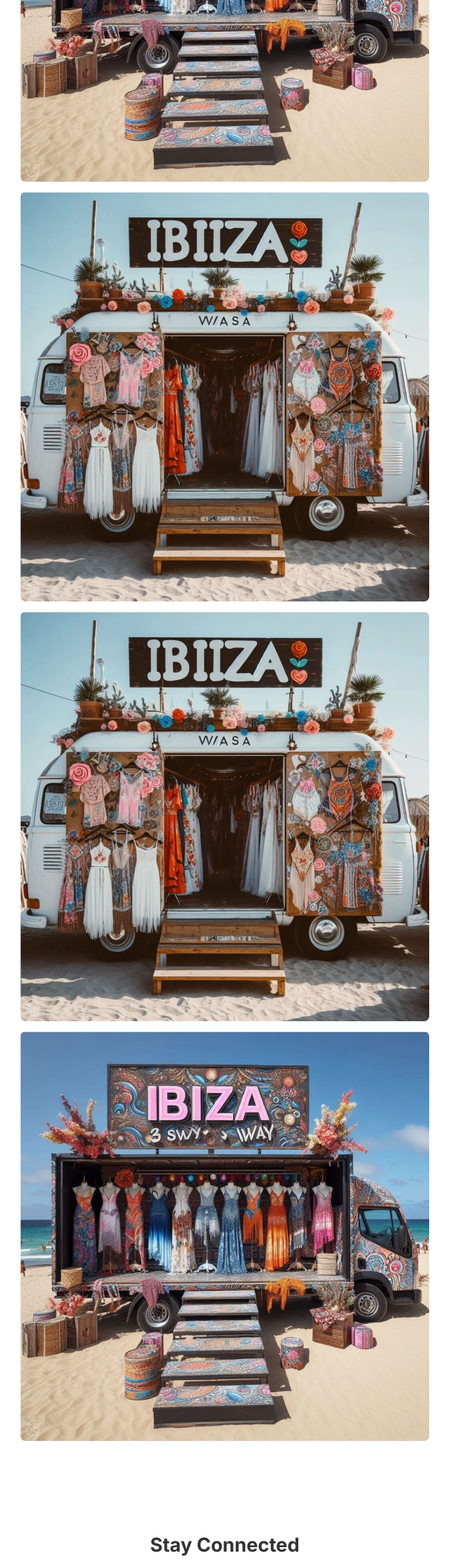
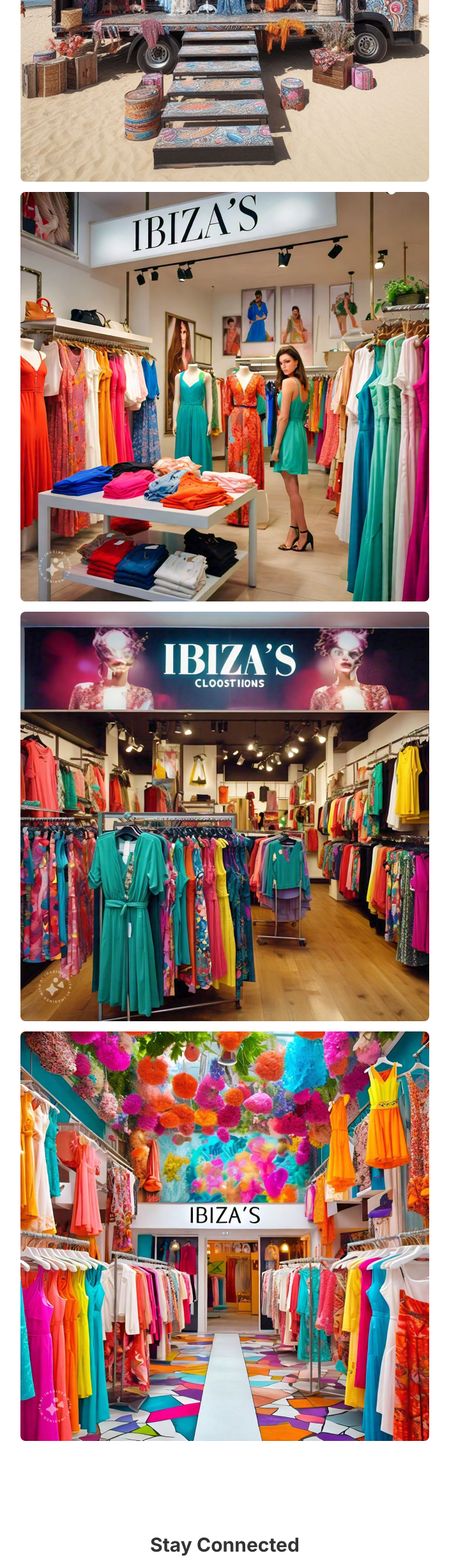
Before and after one commit to junaid786-prog/ibiza, a Next.js app: page /about in a window 1280 px wide. Shown: the part 3909-6358 px from the top of the page at 64% size, without its empty margins (288-991 px from the left). Built offline with nearby package versions, Linux system fonts and the light colour scheme; a web font is replaced by a local one.

Commit message:
eslint added

```diff
--- a/app/category/[id]/page.tsx
+++ b/app/category/[id]/page.tsx
@@ -11,7 +11,7 @@
     const params = useParams();
     const router = useRouter();
 
-    let category = categories.find((category) => category.id ===
+    const category = categories.find((category) => category.id ===
         Number(params?.id)
     );
 
@@ -42,7 +42,7 @@
                         <CardFooter>
                             <Button
                                 className="w-full"
-                                onClick={() => router.push(`/product/${product.id}`)}
+                                onClick={() => router.push(`/products/${product.id}`)}
                             >
                                 View Details
                             </Button>
--- a/app/collections/[id]/page.tsx
+++ b/app/collections/[id]/page.tsx
@@ -33,7 +33,7 @@
                     <p className="text-lg font-semibold">${product.price.toFixed(2)}</p>
                 </div>
                 <CardFooter>
-                  <Link href={`/product/${product.id}`}>
+                  <Link href={`/products/${product.id}`}>
                     <Button className="w-full">View Details</Button>
                   </Link>
                 </CardFooter>
--- a/components/sections/about-us.tsx
+++ b/components/sections/about-us.tsx
@@ -6,8 +6,8 @@
   return (
     <section className="py-16 bg-white">
       <div className="container mx-auto px-4 sm:px-6 lg:px-8 grid grid-cols-2">
-          <AboutContent page={true}/>
-        <AboutGallery short={true}/>
+        <AboutContent page={true} />
+        <AboutGallery short={true} />
       </div>
     </section>
   )
--- a/components/sections/about/AboutGallery.jsx
+++ b/components/sections/about/AboutGallery.jsx
@@ -3,9 +3,9 @@
 
 const images = [
     { src: '/ibiza-enterance.jpeg', alt: 'Ibiza beach' },
-    { src: '/ibiza-1.jpeg', alt: 'Bohemian style clothing' },
-    { src: '/ibiza-2.jpeg', alt: 'Bohemian style clothing' },
-    { src: '/ibiza-shop.jpeg', alt: 'Artisan at work' },
+    { src: '/collections/coll-1.jpeg?height=300&width=300', alt: 'Bohemian style clothing' },
+    { src: '/collections/coll-2.jpeg?height=300&width=300', alt: 'Bohemian style clothing' },
+    { src: '/collections/coll-3.jpeg?height=300&width=300', alt: 'Artisan at work' },
 ]
 
 export default function AboutGallery({short}) {
@@ -14,9 +14,8 @@
             <Heading title={"GALLERY"} subtitle={"EXPLORE OUR"} />
             <div className={`${short ? "grid grid-cols-2 space-y-2 space-x-2":"flex flex-col space-y-4 my-4"}`}>
                 {images.map((image, index) => (
-                    <div key={index} className="relative aspect-w-1 aspect-h-1 text-black">
+                    <div key={index} className="relative aspect-h-1 text-black">
                         <img src={image.src} alt={image.alt} className="rounded-lg w-full aspect-square"/>
-
                     </div>
                 ))}
             </div>
--- a/package.json
+++ b/package.json
@@ -6,7 +6,8 @@
     "dev": "next dev",
     "build": "next build",
     "start": "next start",
-    "lint": "next lint"
+    "lint": "next lint",
+    "lint:fix": "next lint --fix"
   },
   "dependencies": {
     "@radix-ui/react-accordion": "^1.2.1",
@@ -33,7 +34,10 @@
     "@types/react-dom": "^18",
     "eslint": "^8",
     "eslint-config-next": "14.2.15",
+    "eslint-config-prettier": "^9.1.0",
+    "eslint-plugin-prettier": "^5.2.1",
     "postcss": "^8",
+    "prettier": "^3.3.3",
     "tailwindcss": "^3.4.1",
     "typescript": "^5"
   }
```
Also changed, not shown: .eslintrc.js, 1 other file (tests, documents, lock files or other folders).
